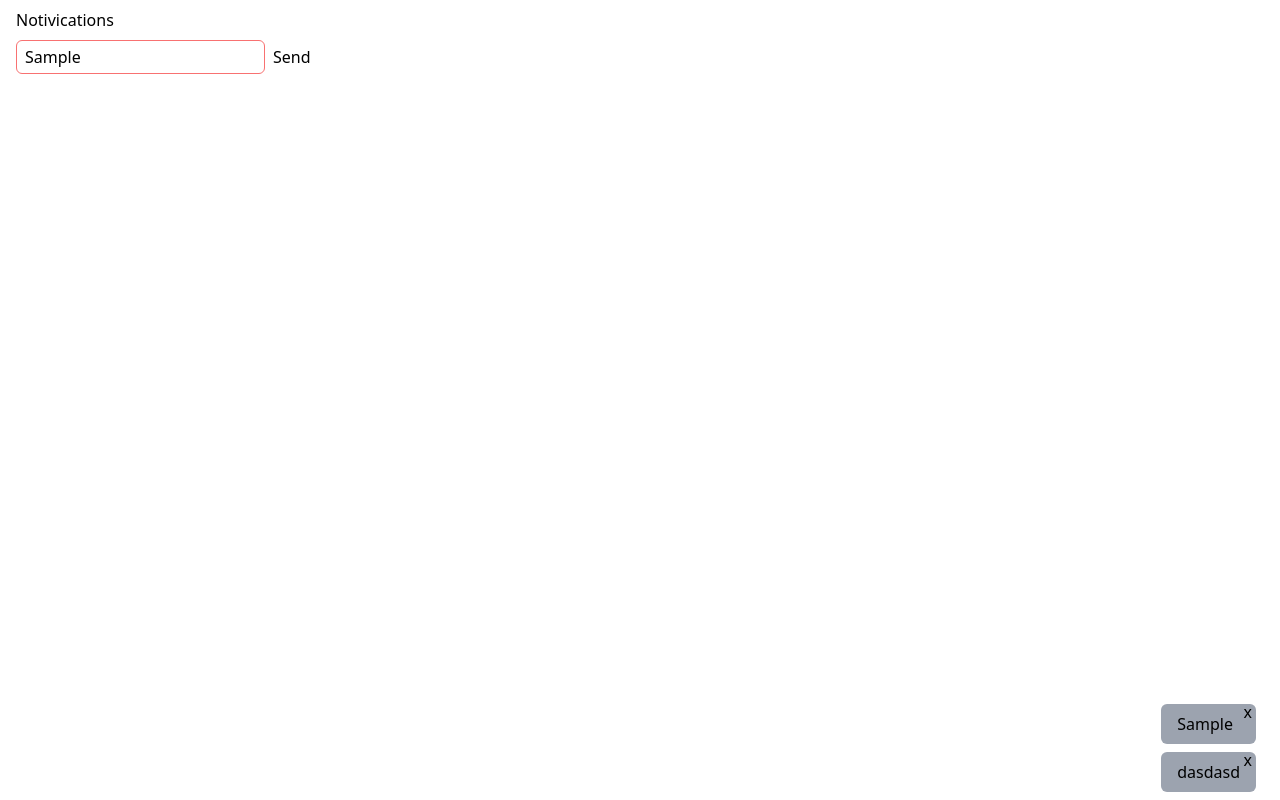
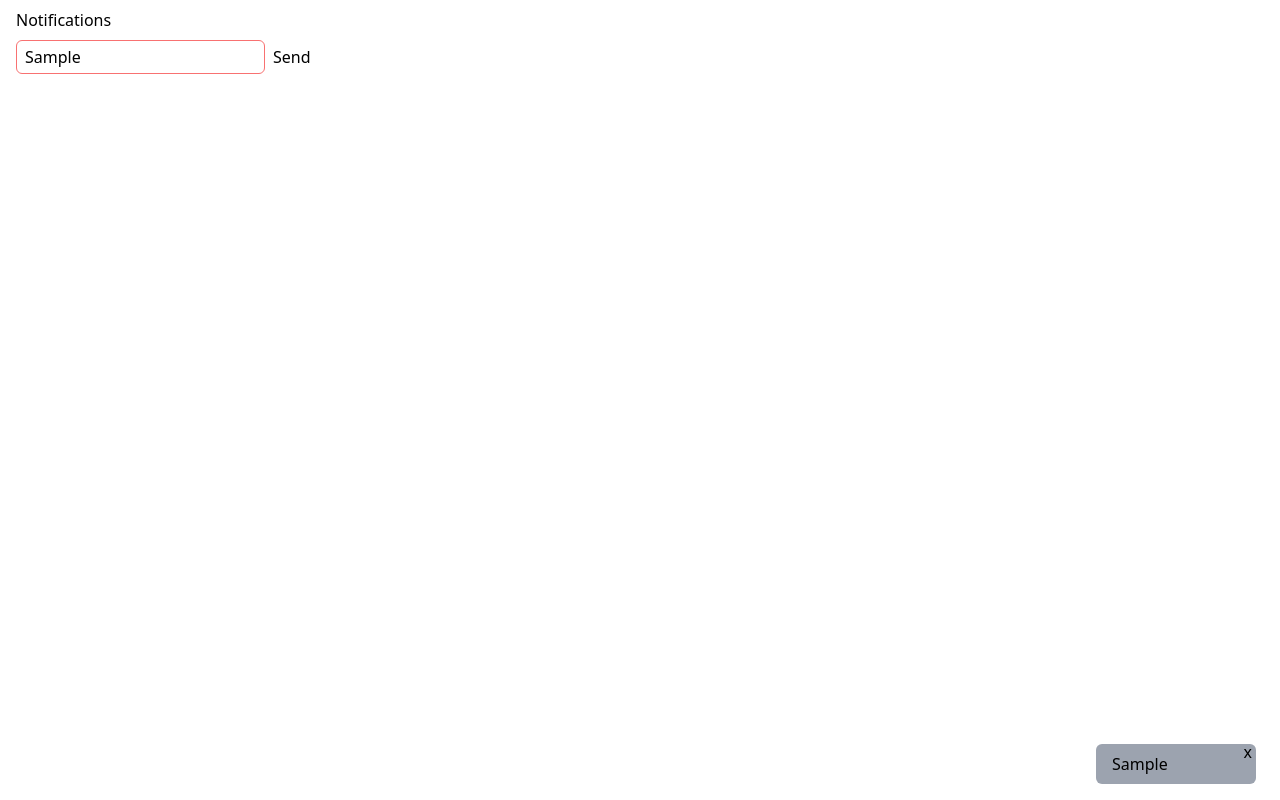
Before and after one commit to Jokernics/features, a React (Create React App) app: page / in a window 1280 px wide. Both pictures are taken after typing "Sample" into the empty fields and a click on the button "Send". Built offline with nearby package versions, Linux system fonts and the light colour scheme.

Commit message:
refactor: notificiation

```diff
--- a/src/App.tsx
+++ b/src/App.tsx
@@ -2,6 +2,7 @@ import { useRef } from "react";
 import "./App.css";
 import Notifications from "./components/Notifications/Notifications";
 import { useNotification } from "./components/Notifications/useNotification";
+import { createPortal } from "react-dom";
 
 function App() {
   const { notifications, setNotifications, addNotice } = useNotification();
@@ -10,18 +11,26 @@ function App() {
   return (
     <div className="flex flex-col  overflow-auto h-screen px-4 py-2">
       <label>
-        <h5>Notivications</h5>
+        <h5>Notifications</h5>
         <div>
-          <input type="text" ref={notificationInputRef} className="border-red-400 outline-red-400  border rounded-md mr-2 mt-2 px-2 py-1"/>
+          <input
+            type="text"
+            ref={notificationInputRef}
+            className="border-red-400 outline-red-400  border rounded-md mr-2 mt-2 px-2 py-1"
+          />
           <button
             onClick={() => {
-              if (notificationInputRef.current) addNotice(notificationInputRef.current.value);
+              if (notificationInputRef.current) {
+                const value = notificationInputRef.current.value;
+                addNotice({ value });
+                // addNotice({ value, expireTimer: !!Math.round(Math.random()) ? 1500 : 0 });
+              }
             }}
           >
             Send
           </button>
         </div>
-        <Notifications {...{ notifications, setNotifications }} />
+        {createPortal(<Notifications {...{ notifications, setNotifications }} maxContainerWidth="" />, document.body)}
       </label>
     </div>
   );
--- a/src/components/Notifications/Notification.tsx
+++ b/src/components/Notifications/Notification.tsx
@@ -1,31 +1,34 @@
 import React, { memo, useState } from "react";
 import "./index.css";
-import { noticeType } from "./useNotification";
+import { storeNoticeType } from "./useNotification";
 
 type props = {
-  notice: noticeType;
-  setNotifications: React.Dispatch<React.SetStateAction<noticeType[]>>;
+  notice: storeNoticeType;
+  setNotifications: React.Dispatch<React.SetStateAction<storeNoticeType[]>>;
 };
 
 export default memo(function Notification({ notice, setNotifications }: props) {
   const [animation, setAnimation] = useState("fadeIn");
 
+  const deleteNotice = () => {
+    setAnimation("fadeOut");
+  };
+
   const handleAnimationEnd = (e: React.AnimationEvent<HTMLDivElement>) => {
     if (e.animationName === "fadeOut") {
       setNotifications((prev) => prev.filter((e) => e.key !== notice.key));
+    } else if (e.animationName === "fadeIn" && notice.expireTimer) {
+      setTimeout(() => {
+        deleteNotice();
+      }, notice.expireTimer);
     }
   };
 
   return (
     <div className={`${animation}`} onAnimationEnd={handleAnimationEnd}>
-      <div className={`border-cyan-300 bg-gray-400 rounded-md px-4 py-2 mb-2 relative`}>
-        <p>{notice.value}</p>
-        <button
-          onClick={() => {
-            setAnimation("fadeOut");
-          }}
-          className="absolute -top-1 right-1"
-        >
+      <div className={`border-cyan-300 bg-gray-400 rounded-md px-4 py-2 mb-2 relative w-fit min-w-[10rem] max-w-[250px] h-fit`}>
+        <div style={{overflowWrap: 'break-word'}} className="wrap">{notice.value}</div>
+        <button onClick={deleteNotice} className="absolute -top-1 right-1">
           x
         </button>
       </div>
--- a/src/components/Notifications/Notifications.tsx
+++ b/src/components/Notifications/Notifications.tsx
@@ -1,23 +1,34 @@
-import { createPortal } from "react-dom";
+import { useEffect, useRef } from "react";
 import Notification from "./Notification";
-import { noticeType } from "./useNotification";
+import { storeNoticeType } from "./useNotification";
 
 type props = {
-  notifications: noticeType[];
-  setNotifications: React.Dispatch<React.SetStateAction<noticeType[]>>;
+  notifications: storeNoticeType[];
+  setNotifications: React.Dispatch<React.SetStateAction<storeNoticeType[]>>;
+  maxContainerWidth?: string;
 };
 
 export default function Notifications({ notifications, setNotifications }: props) {
+  const containerRef = useRef<null | HTMLDivElement>(null);
+  const noticePreviousCounter = useRef(notifications.length);
+
+  useEffect(() => {
+    const isWasAdded = notifications.length > noticePreviousCounter.current;
+
+    if (containerRef.current && isWasAdded) {
+      containerRef.current.scrollTo(0, 100000);
+    }
+
+    noticePreviousCounter.current = notifications.length;
+  }, [notifications]);
+
   return (
-    <div>
-      {createPortal(
-        <div className="fixed top-0 right-6 h-full flex flex-col justify-end">
-          {notifications.map((notice, index) => {
-            return <Notification key={notice.key} notice={notice} setNotifications={setNotifications} />;
-          })}
-        </div>,
-        document.body
-      )}
+    <div ref={containerRef} className="fixed bottom-0 right-6 max-h-screen overflow-auto notice-wrapper">
+      <div className="flex flex-col justify-end items-end py-2 mt-auto">
+        {notifications.map((notice, index) => {
+          return <Notification key={notice.key} notice={notice} setNotifications={setNotifications} />;
+        })}
+      </div>
     </div>
   );
 }
--- a/src/components/Notifications/index.css
+++ b/src/components/Notifications/index.css
@@ -1,3 +1,12 @@
+
+.notice-wrapper::-webkit-scrollbar {
+    display: none;
+}
+
+.notice-wrapper {
+    -ms-overflow-style: none;  /* IE and Edge */
+    scrollbar-width: none;
+}
 
 .fadeIn {
     animation: fadeIn .5s forwards;
--- a/src/components/Notifications/useNotification.tsx
+++ b/src/components/Notifications/useNotification.tsx
@@ -1,20 +1,36 @@
-import { useState } from "react";
+import { useRef, useState } from "react";
 
 let keyCounter = 0;
 
-export type noticeType = {
-  value: string;
+export interface noticeType {
+  value: string | JSX.Element;
+  expireTimer?: number;
+}
+
+export interface storeNoticeType extends noticeType {
   key: string;
+}
+
+const example = {
+  key: "dasda",
+  value: (
+    <div>
+      <h5>
+        <span className="text-blue-100">Внимание </span>Ту-туру
+      </h5>
+    </div>
+  ),
+  expireTimer: 2000,
 };
 
 export const useNotification = () => {
-  const [notifications, setNotifications] = useState<noticeType[]>([{ key: "dasda", value: "dasdasd" }]);
+  const [notifications, setNotifications] = useState<storeNoticeType[]>([example]);
 
-  const addNotice = (str: string) => {
-    const newNotice = { key: `${keyCounter}`, value: str };
+  const addNotice = (data: noticeType) => {
+    const newNotice = { key: `${keyCounter}`, ...data };
     keyCounter++;
 
-    setNotifications((prev) => [newNotice, ...prev]);
+    setNotifications((prev) => [...prev, newNotice]);
   };
 
   return { notifications, addNotice, setNotifications };
```
